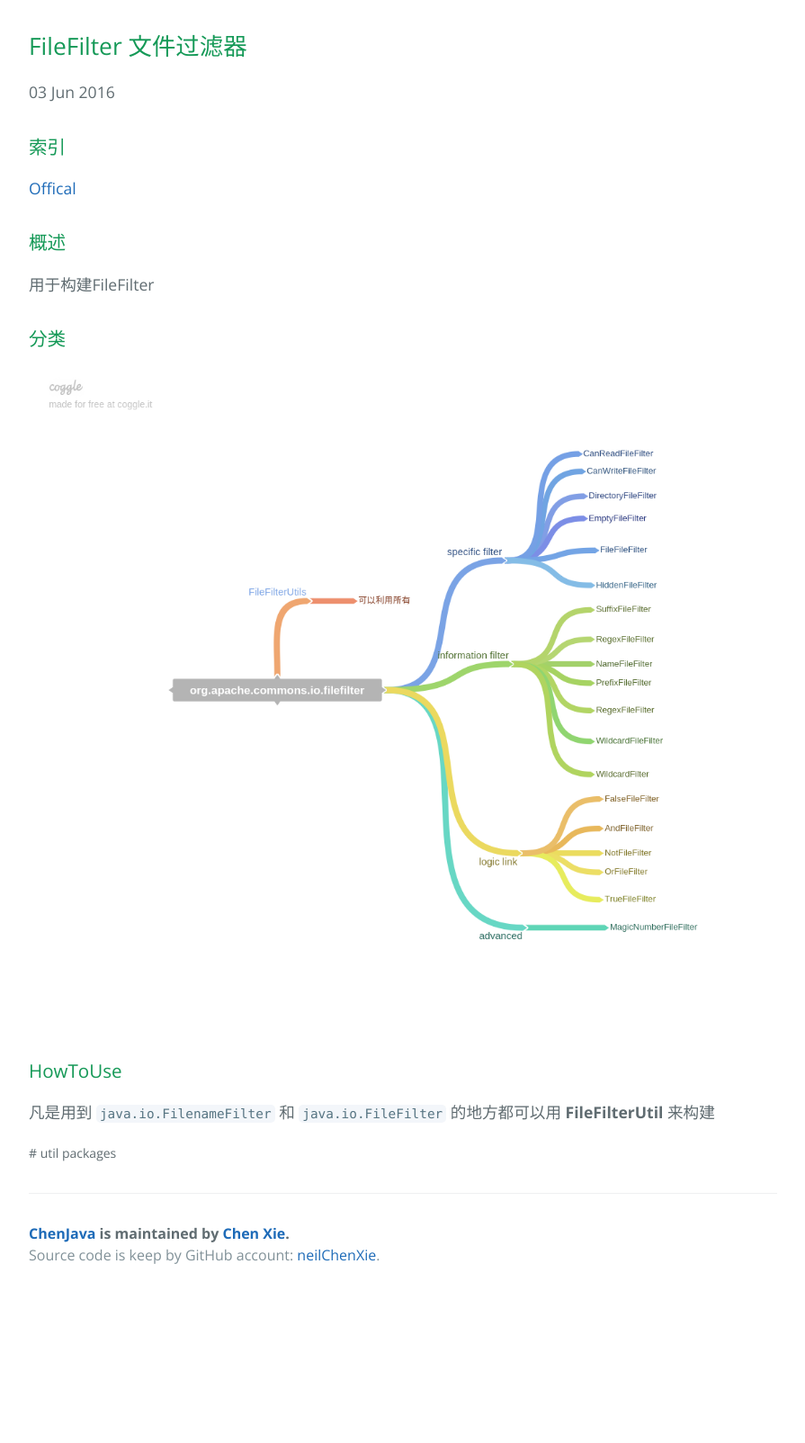
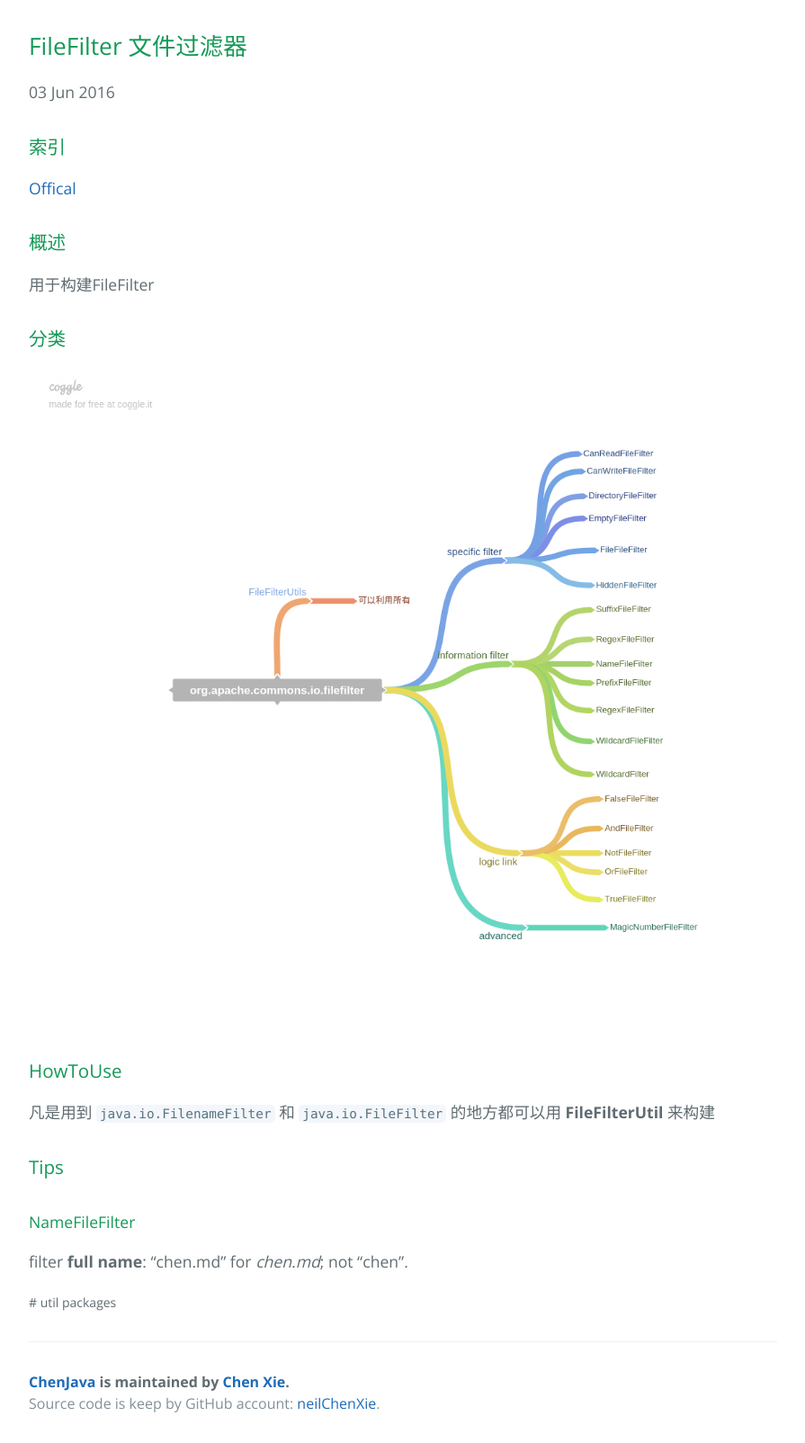
Before and after one commit to neilChenXie/ChenJava, a Jekyll site: the page built from _posts/packages/2016-06-03-common_io_filefilter.md, in a window 1280 px wide. Shown: the whole page at 90% size, without its empty margins (192-1087 px from the left). Built offline with Jekyll 4.4.1, drawn with Linux system fonts in a browser that asks for light colours; before the commit the page ends 1439 px from its top, so only the background shows below that.

Commit message:
modified:   _posts/packages/2016-06-03-common_io_filefilter.md

```diff
--- a/_posts/packages/2016-06-03-common_io_filefilter.md
+++ b/_posts/packages/2016-06-03-common_io_filefilter.md
@@ -23,3 +23,9 @@ tags: [util, packages]
 
 凡是用到 `java.io.FilenameFilter` 和 `java.io.FileFilter` 的地方都可以用
  **FileFilterUtil** 来构建
+
+### Tips
+
+#### NameFileFilter
+
+filter **full name**: "chen.md" for *chen.md*; not "chen".
```
